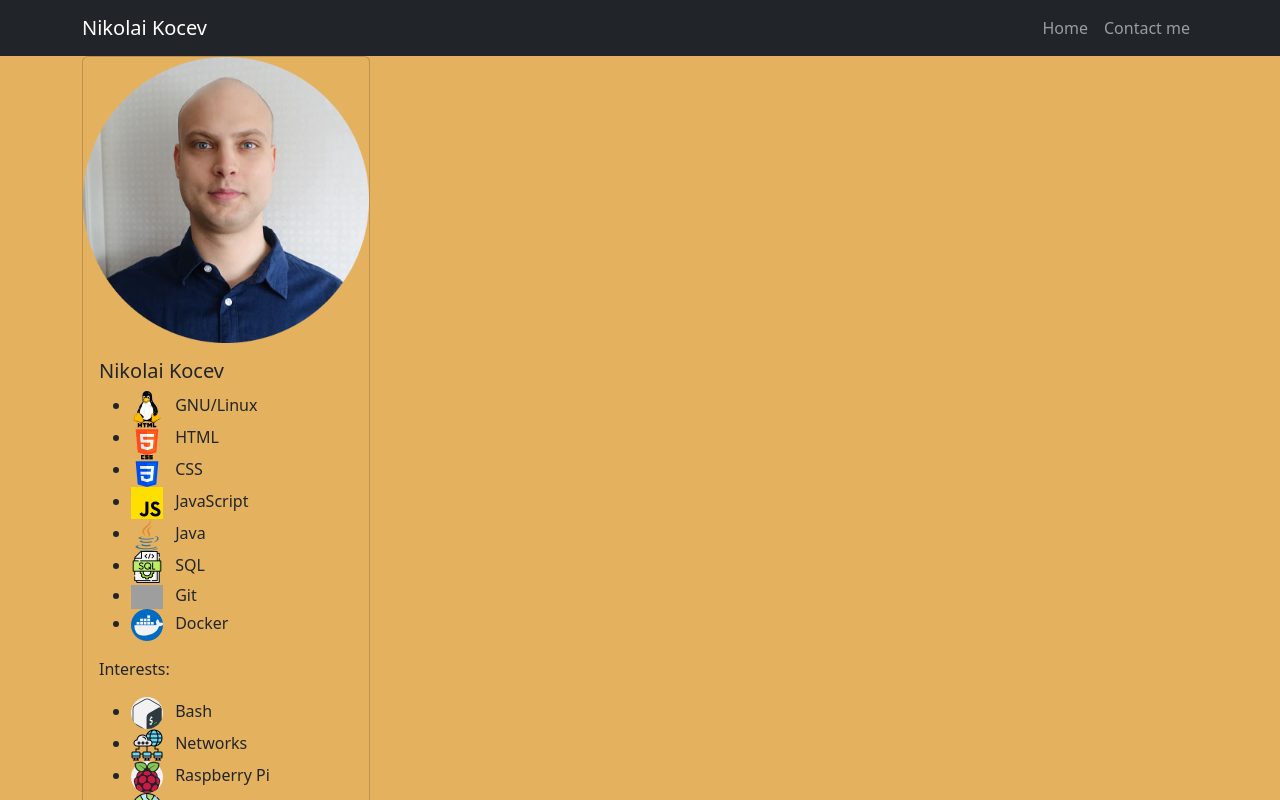
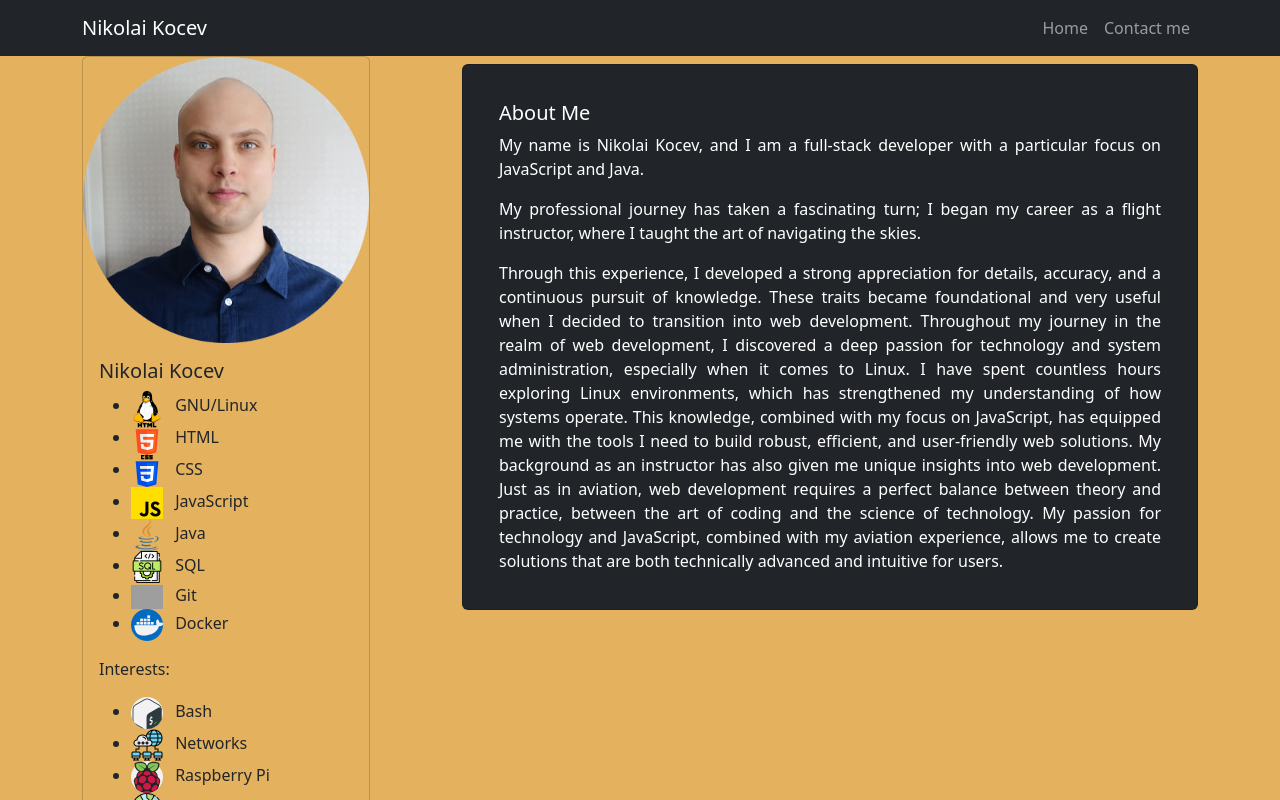
Before and after one commit to NikyAviator/nikolaikocev, a React (Vite) app in the folder frontend/: page / in a window 1280 px wide. Shown: the top 800 px of the page. Built offline with nearby package versions, Linux system fonts and the light colour scheme; grey boxes are pictures that could not be loaded.

Commit message:
Added NikyTextInfo.jsx. Next is to fix the <p>

```diff
--- /dev/null
+++ b/frontend/src/Components/Accordion/NikyTextInfo.jsx
@@ -0,0 +1,50 @@
+import { Card } from 'react-bootstrap';
+import '../../scss/styles.scss';
+
+const NikyTextInfo = () => {
+  return (
+    <Card
+      className='bg-dark text-white'
+      style={{
+        padding: '20px',
+        textAlign: 'justify',
+        maxWidth: '800px',
+        margin: 'auto',
+      }}
+    >
+      <Card.Body>
+        <Card.Title>About Me</Card.Title>
+        <Card.Text>
+          <p>
+            My name is Nikolai Kocev, and I am a full-stack developer with a
+            particular focus on JavaScript and Java.
+          </p>
+          <p>
+            My professional journey has taken a fascinating turn; I began my
+            career as a flight instructor, where I taught the art of navigating
+            the skies.
+          </p>
+          Through this experience, I developed a strong appreciation for
+          details, accuracy, and a continuous pursuit of knowledge. These traits
+          became foundational and very useful when I decided to transition into
+          web development. Throughout my journey in the realm of web
+          development, I discovered a deep passion for technology and system
+          administration, especially when it comes to Linux. I have spent
+          countless hours exploring Linux environments, which has strengthened
+          my understanding of how systems operate. This knowledge, combined with
+          my focus on JavaScript, has equipped me with the tools I need to build
+          robust, efficient, and user-friendly web solutions. My background as
+          an instructor has also given me unique insights into web development.
+          Just as in aviation, web development requires a perfect balance
+          between theory and practice, between the art of coding and the science
+          of technology. My passion for technology and JavaScript, combined with
+          my aviation experience, allows me to create solutions that are both
+          technically advanced and intuitive for users.
+          {/* Your story goes here */}
+        </Card.Text>
+      </Card.Body>
+    </Card>
+  );
+};
+
+export default NikyTextInfo;
--- a/frontend/src/Components/NikyInfo.jsx
+++ b/frontend/src/Components/NikyInfo.jsx
@@ -146,13 +146,13 @@ const NikyInfo = () => {
           <hr />
         </Card.Text>
         <Button
-          className='my-2'
+          className='my-2 mx-3'
           variant='dark'
           alt='GitHub Link'
           href='https://github.com/NikyAviator'
           target='_blank'
         >
-          <FontAwesomeIcon icon={faGithub} /> Visit GitHub
+          <FontAwesomeIcon icon={faGithub} /> GitHub
         </Button>
         <Button
           variant='primary'
@@ -160,7 +160,7 @@ const NikyInfo = () => {
           href='https://www.linkedin.com/in/nikolai-kocev-33799167'
           target='_blank'
         >
-          <FontAwesomeIcon icon={faLinkedin} /> Visit LinkedIn
+          <FontAwesomeIcon icon={faLinkedin} /> LinkedIn
         </Button>
       </Card.Body>
     </Card>
--- a/frontend/src/Pages/Home.jsx
+++ b/frontend/src/Pages/Home.jsx
@@ -2,21 +2,19 @@ import '../scss/styles.scss';
 import Container from 'react-bootstrap/esm/Container';
 import Col from 'react-bootstrap/Col';
 import Row from 'react-bootstrap/Row';
-//import Accordion from '../Components/Accordion/Accordion';
 import NikyInfo from '../Components/NikyInfo';
+import NikyTextInfo from '../Components/Accordion/NikyTextInfo';
 
 const Home = () => {
   return (
     <>
       <Container>
-        {/* <Row className='my-3'>
-          <Col>
-            <h1>Hello from Home.jsx</h1>
+        <Row>
+          <Col md={4}>
+            <NikyInfo />
           </Col>
-        </Row> */}
-        <Row>
-          <Col md={6} lg={6} sm={6}>
-            <NikyInfo />
+          <Col md={8} className='my-2'>
+            <NikyTextInfo />
           </Col>
         </Row>
       </Container>
```
